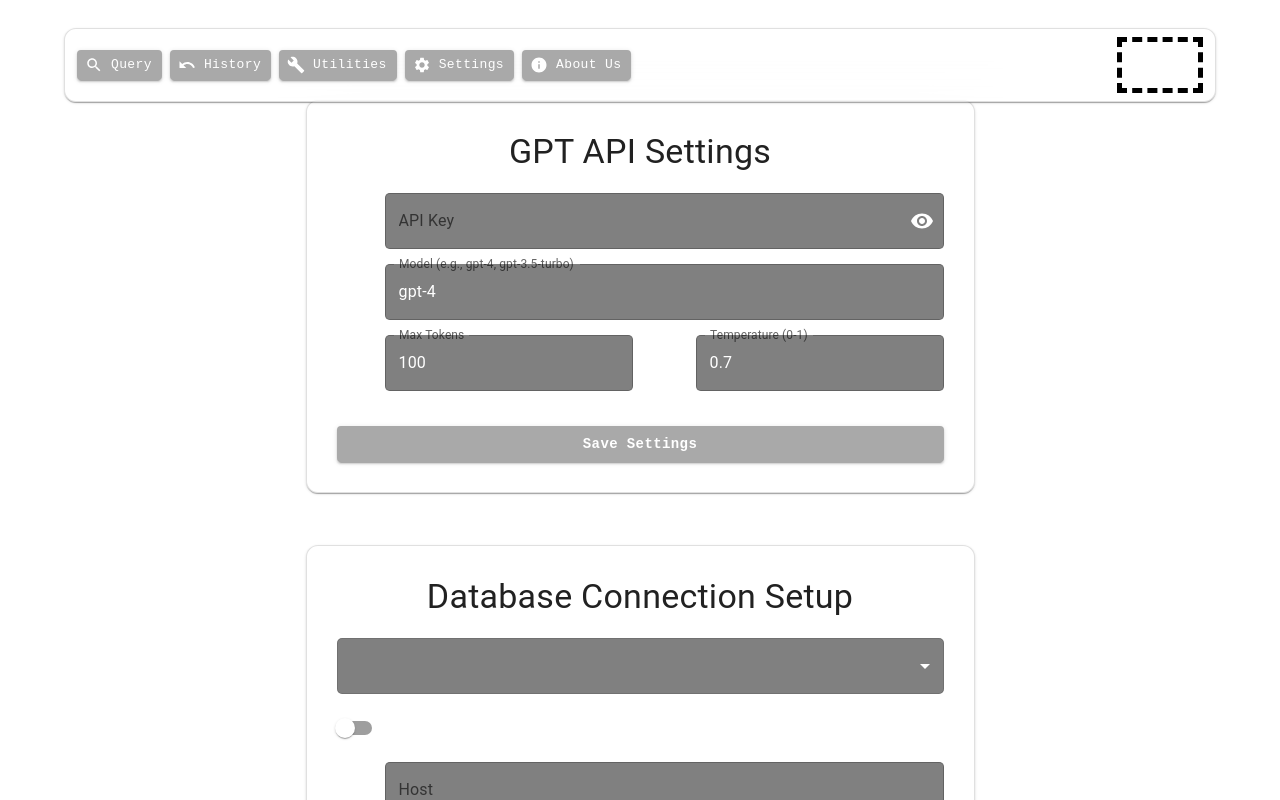
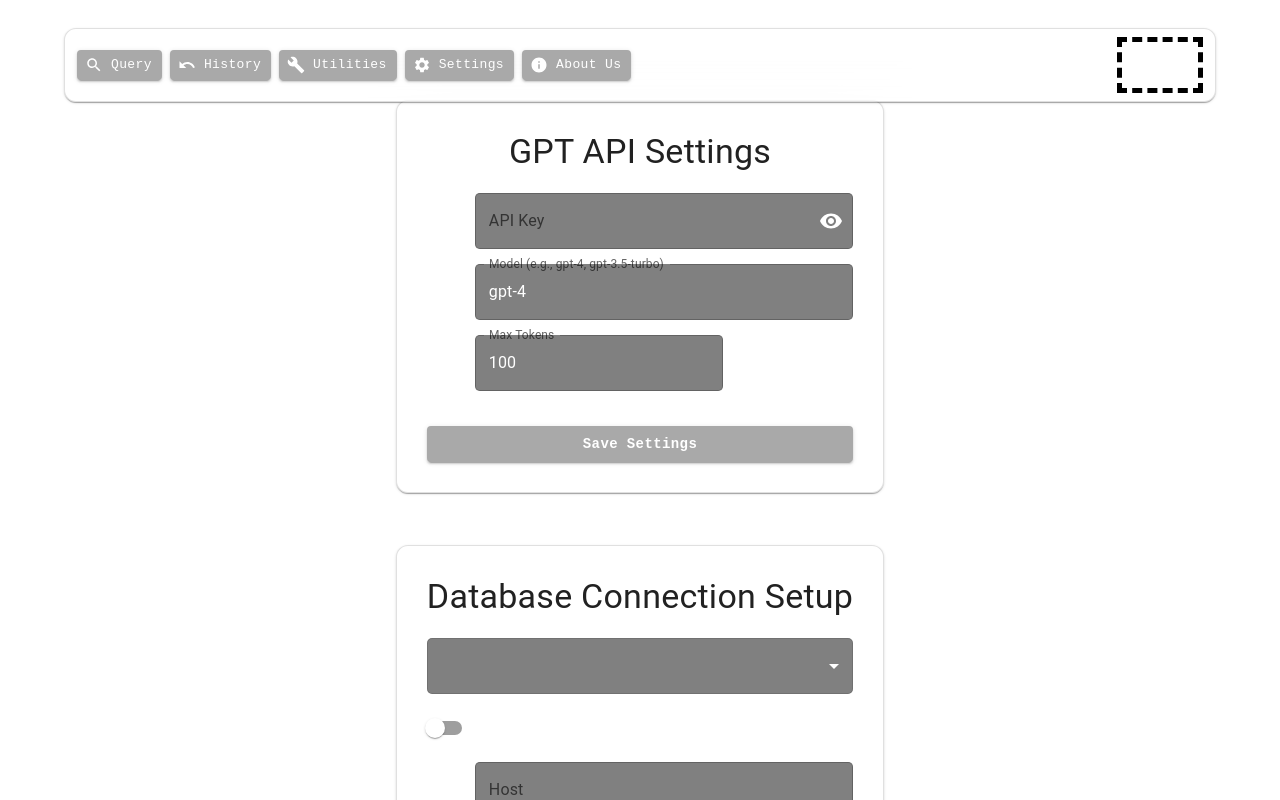
Before and after one commit to Anorris98/Hebse-Database, a React (Vite) app in the folder senior-design/: page /Settings in a window 1280 px wide. Shown: the top 800 px of the page. Built offline with nearby package versions, Linux system fonts and the light colour scheme.

Commit message:
removed the option to set temperature in the GPT API Settings

```diff
--- a/senior-design/src/components/Query/NLPInteraction/NLPInteraction.tsx
+++ b/senior-design/src/components/Query/NLPInteraction/NLPInteraction.tsx
@@ -108,7 +108,7 @@
       }
 
       const data = await res.json();
-      // The backend returns { response: "...GPT output..." }
+      // The backend returns { response.content: "...GPT output..." }
       setResponse(data.response.content || "No response received from GPT."); //this took forever to figure out, if future updates change the response key, this will need to be updated.
     } catch (error) {
       console.error("Error fetching GPT response:", error);
--- a/senior-design/src/components/Settings/GPTSetup/GPTSetup.tsx
+++ b/senior-design/src/components/Settings/GPTSetup/GPTSetup.tsx
@@ -104,13 +104,7 @@
                     onChange={(e) => setMaxTokens(e.target.value)}
                     tooltipText="Maximum number of tokens the model can generate. A higher value means longer responses."
                 />
-                <HelpTextField
-                    label="Temperature (0-1)"
-                    type="number"
-                    value={temperature}
-                    onChange={(e) => setTemperature(e.target.value)}
-                    tooltipText="Controls randomness. A lower value (e.g., 0.2) makes responses more focused, while a higher value (e.g., 0.9) makes them more creative."
-                />
+
             </Box>
 
             {/* Save Button */}
```
